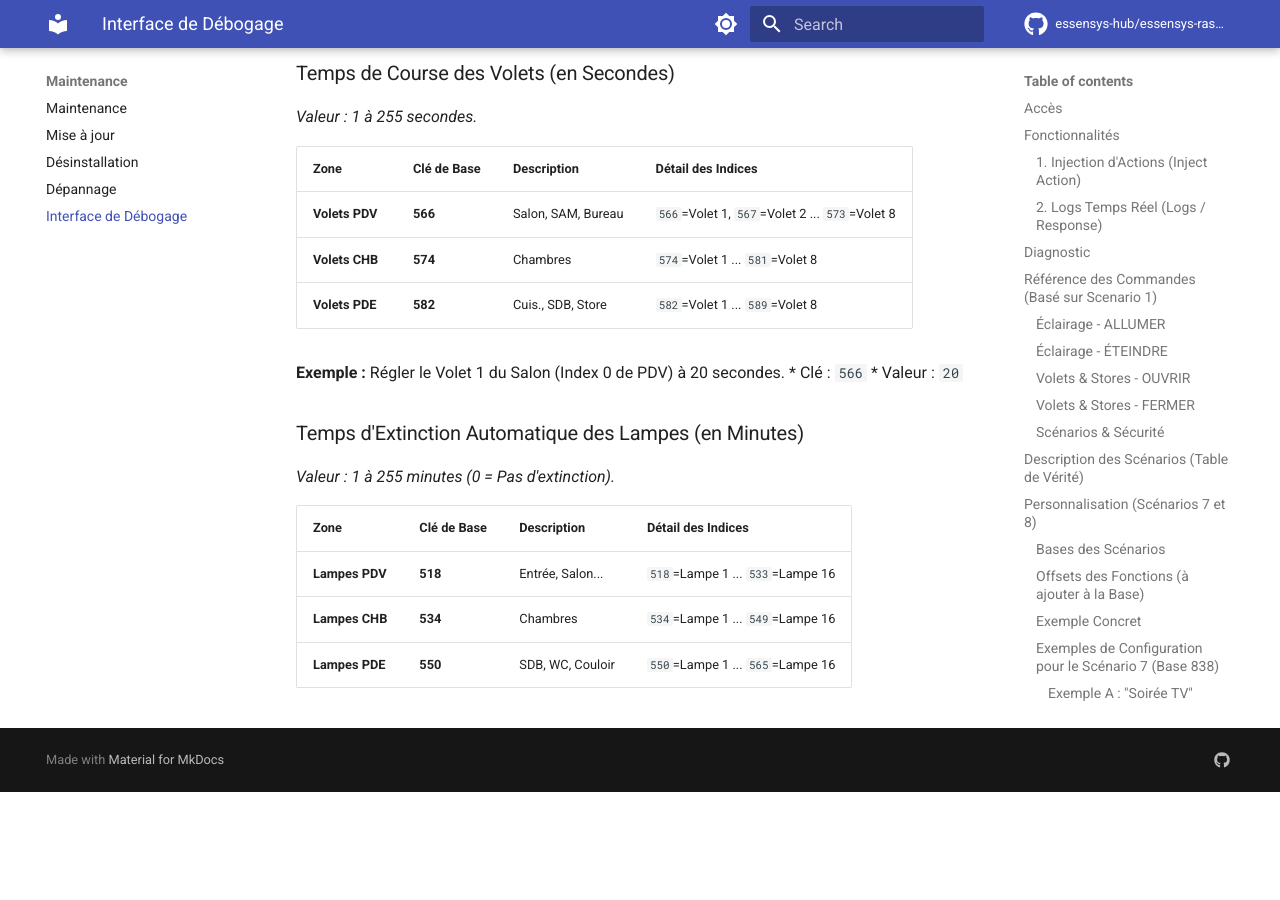
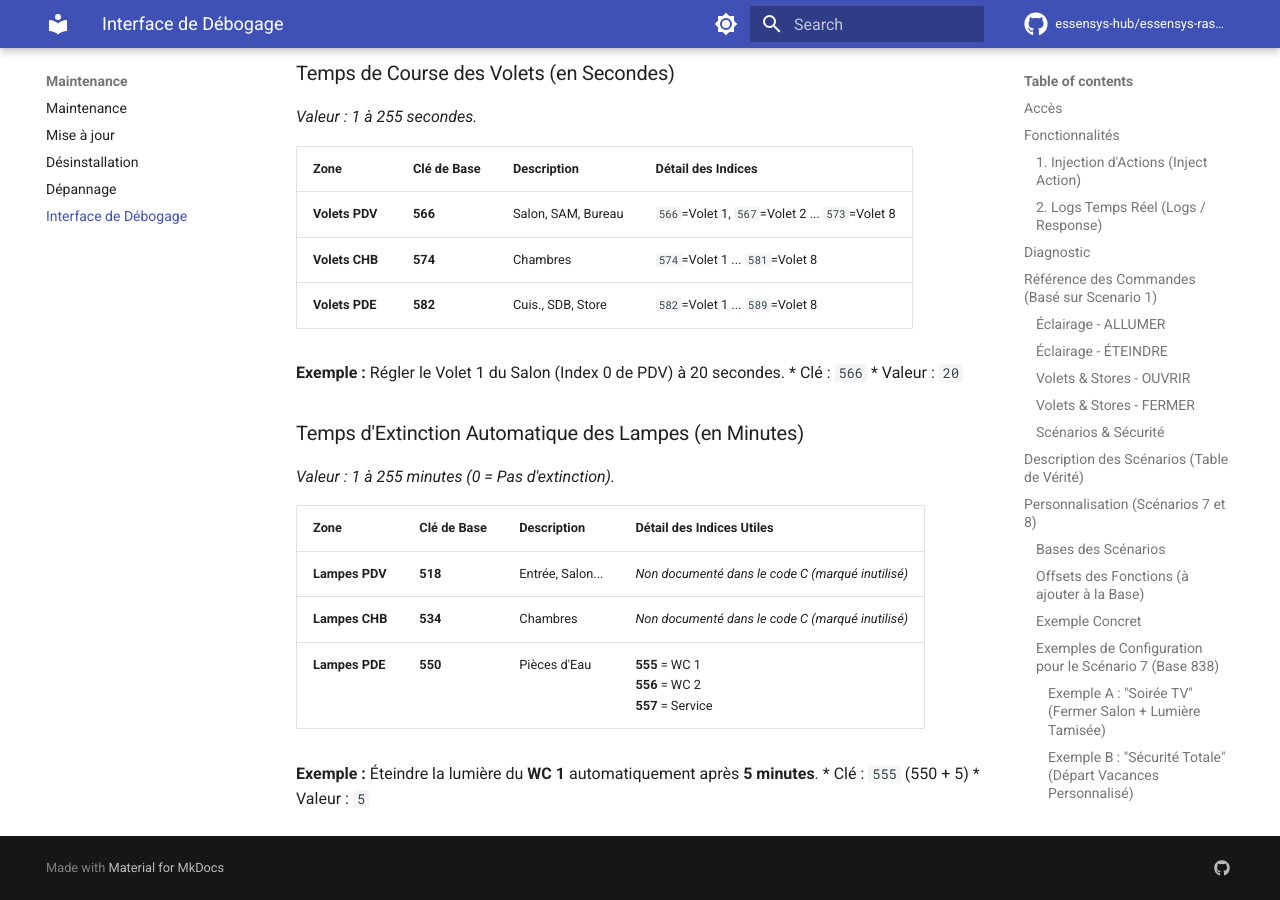
Before and after one commit to essensys-hub/essensys-raspberry-install, an MkDocs documentation site: the page built from docs/maintenance/debug.md, in a window 1280 px wide and 900 px high, scrolled down 12032 px. Built offline with MkDocs 1.6.1 and Material for MkDocs 9.7.7, drawn with Linux system fonts in a browser that asks for light colours; comment, search, counter and statistics services are not loaded; the version menu is left out; before the commit the page ends 12824 px from its top, so only the background shows below that.

Commit message:
Detail specific indices for Lampes PDE timers (WC/Service)

```diff
--- a/docs/maintenance/debug.md
+++ b/docs/maintenance/debug.md
@@ -293,8 +293,12 @@
 ### Temps d'Extinction Automatique des Lampes (en Minutes)
 *Valeur : 1 à 255 minutes (0 = Pas d'extinction).*
 
-| Zone | Clé de Base | Description | Détail des Indices |
+| Zone | Clé de Base | Description | Détail des Indices Utiles |
 | :--- | :--- | :--- | :--- |
-| **Lampes PDV** | **518** | Entrée, Salon... | `518`=Lampe 1 ... `533`=Lampe 16 |
-| **Lampes CHB** | **534** | Chambres | `534`=Lampe 1 ... `549`=Lampe 16 |
-| **Lampes PDE** | **550** | SDB, WC, Couloir | `550`=Lampe 1 ... `565`=Lampe 16 |
+| **Lampes PDV** | **518** | Entrée, Salon... | *Non documenté dans le code C (marqué inutilisé)* |
+| **Lampes CHB** | **534** | Chambres | *Non documenté dans le code C (marqué inutilisé)* |
+| **Lampes PDE** | **550** | Pièces d'Eau | **555** = WC 1<br>**556** = WC 2<br>**557** = Service |
+
+**Exemple :** Éteindre la lumière du **WC 1** automatiquement après **5 minutes**.
+*   Clé : `555` (550 + 5)
+*   Valeur : `5`
```
